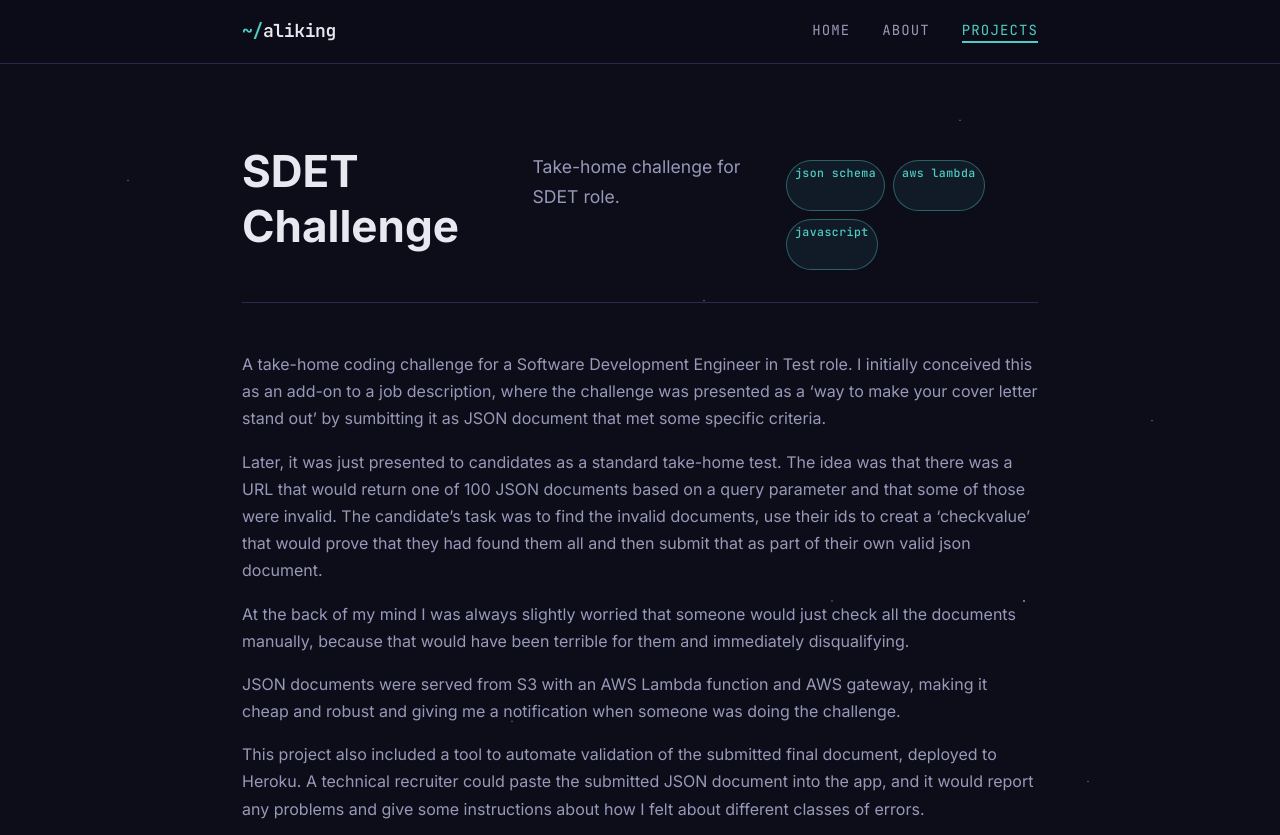
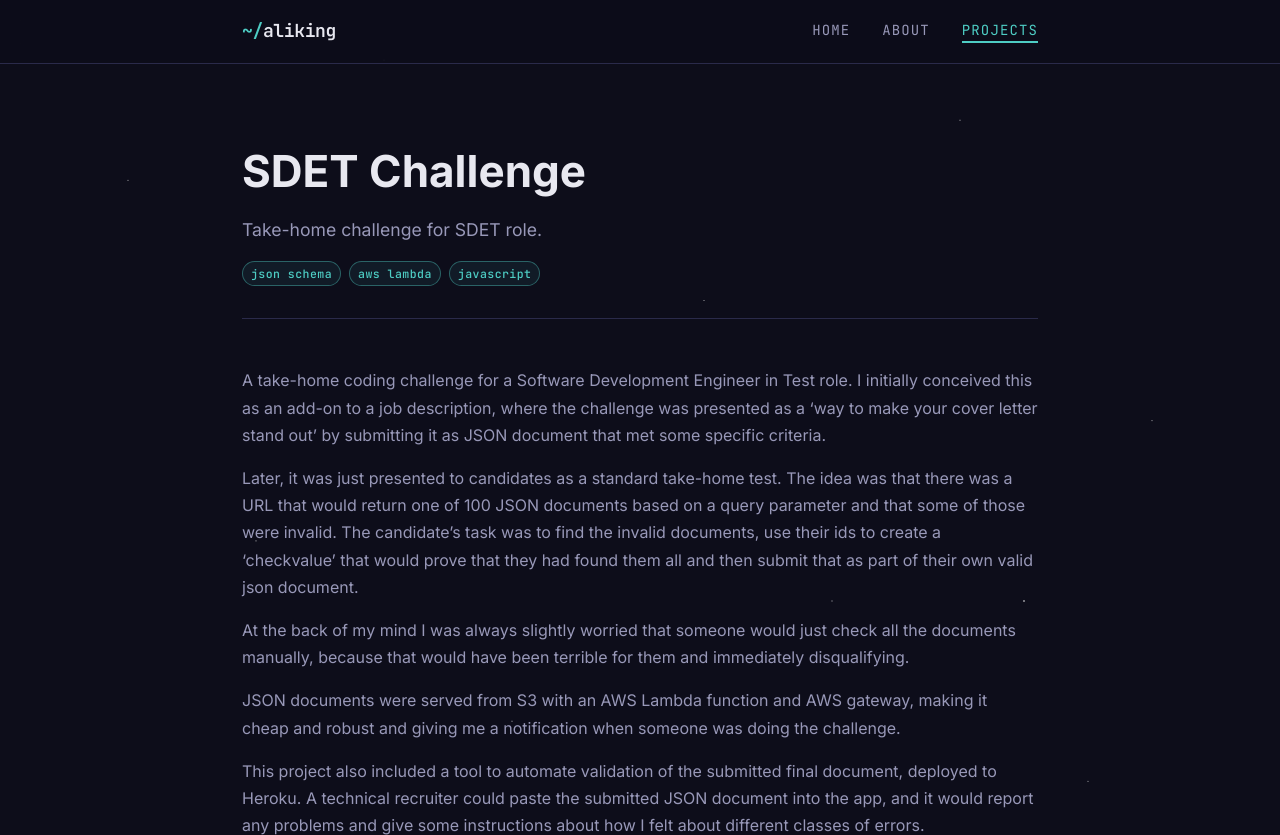
Before and after one commit to aliking/aliking.github.io, a Jekyll site: the page built from _projects/SDET_challenge.md, in a window 1280 px wide and 1202 px high, cut to the strip 0-835 px from the top of the window. Built offline with Jekyll 4.4.1, drawn with Linux system fonts in a browser that asks for light colours.

Commit message:
typos and styling

```diff
--- a/Gemfile
+++ b/Gemfile
@@ -9,5 +9,5 @@
   gem "jekyll-feed", "~> 0.17"
   gem "jekyll-seo-tag", "~> 2.8"
   gem "jekyll_picture_tag", "~> 2.0"
-  gem 'jekyll-simple-icons'
+  gem "jekyll-simple-icons", "~> 0.1"
 end
--- a/_layouts/project.html
+++ b/_layouts/project.html
@@ -3,6 +3,7 @@
 ---
 <article>
   <header class="page-header">
+    <div class="header-text-wrapper">
       <h1 class="page-title">{{ page.title }}</h1>
       {% if page.description %}
       <p class="page-desc" style="color: var(--text-secondary, #9898b8); font-size: 1.1rem; margin-top: 0.5rem;">{{ page.description }}</p>
@@ -11,6 +12,7 @@
         {% for tech in page.tech %}
         <span class="tag tag-teal">{{ tech }}</span>
         {% endfor %}
+      </div>
     </div>
   </header>
   <div class="page-content">
--- a/_projects/SDET_challenge.md
+++ b/_projects/SDET_challenge.md
@@ -8,9 +8,9 @@
 featured: false
 ---
 
-A take-home coding challenge for a Software Development Engineer in Test role. I initially conceived this as an add-on to a job description, where the challenge was presented as a 'way to make your cover letter stand out' by sumbitting it as JSON document that met some specific criteria.
+A take-home coding challenge for a Software Development Engineer in Test role. I initially conceived this as an add-on to a job description, where the challenge was presented as a 'way to make your cover letter stand out' by submitting it as JSON document that met some specific criteria.
 
-Later, it was just presented to candidates as a standard take-home test. The idea was that there was a URL that would return one of 100 JSON documents based on a query parameter and that some of those were invalid. The candidate's task was to find the invalid documents, use their ids to creat a 'checkvalue' that would prove that they had found them all and then submit that as part of their own valid json document.
+Later, it was just presented to candidates as a standard take-home test. The idea was that there was a URL that would return one of 100 JSON documents based on a query parameter and that some of those were invalid. The candidate's task was to find the invalid documents, use their ids to create a 'checkvalue' that would prove that they had found them all and then submit that as part of their own valid json document.
 
 At the back of my mind I was always slightly worried that someone would just check all the documents manually, because that would have been terrible for them and immediately disqualifying.
 
--- a/_sass/_layout.scss
+++ b/_sass/_layout.scss
@@ -466,7 +466,6 @@
   display: flex;
   align-items: center; /* Vertically centers children */
   gap: 0.75rem;
-  line-height: 0; /* Prevents extra space below icons */
 
   &:hover {
     border-color: rgba($accent-teal, 0.5);
@@ -474,6 +473,7 @@
   }
 
   .skill-icon {
+    line-height: 0; /* Prevents extra space below icons */
     margin-right: $spacing-sm;
   }
 }
```
Also changed, not shown: _projects/card_stack.md (+3 -3 lines), _projects/timelapse_dolly.md (+1 -1 lines), Gemfile.lock. Lines whose indentation alone changed are shown as unchanged.
